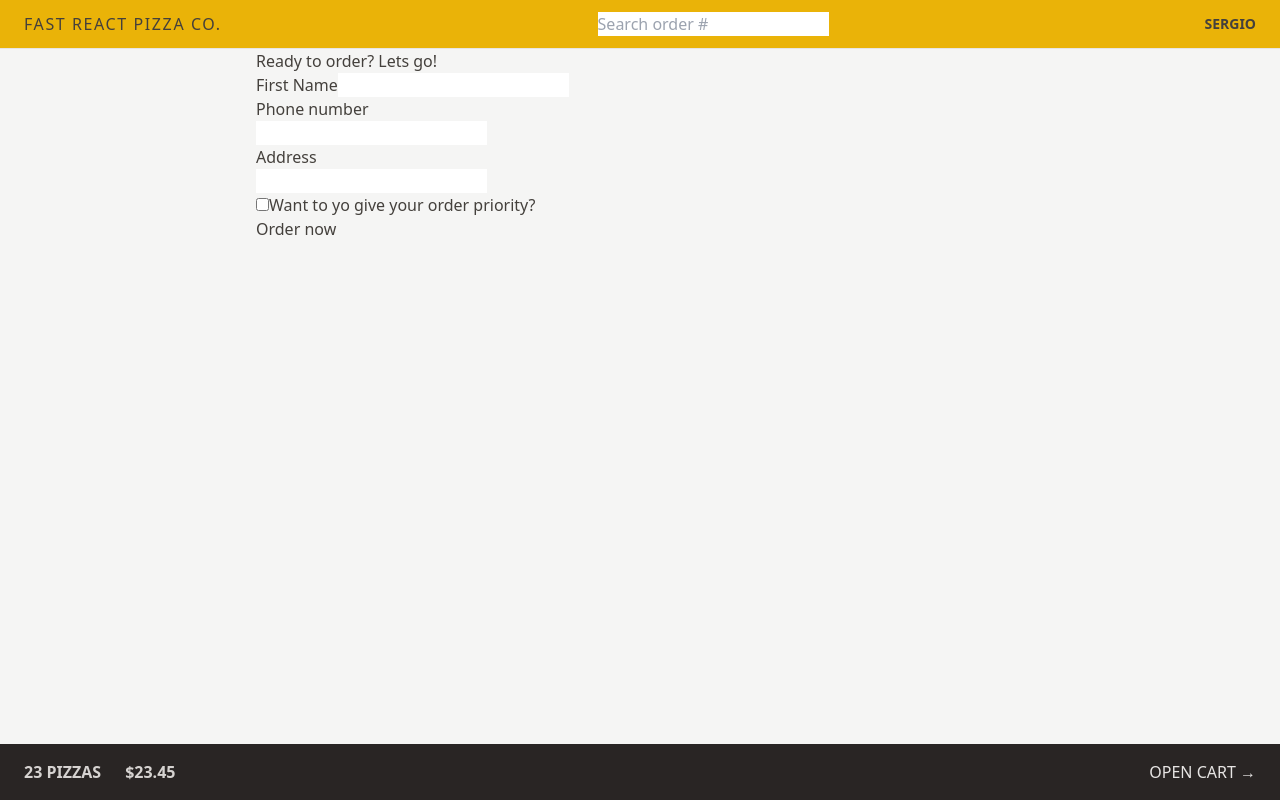
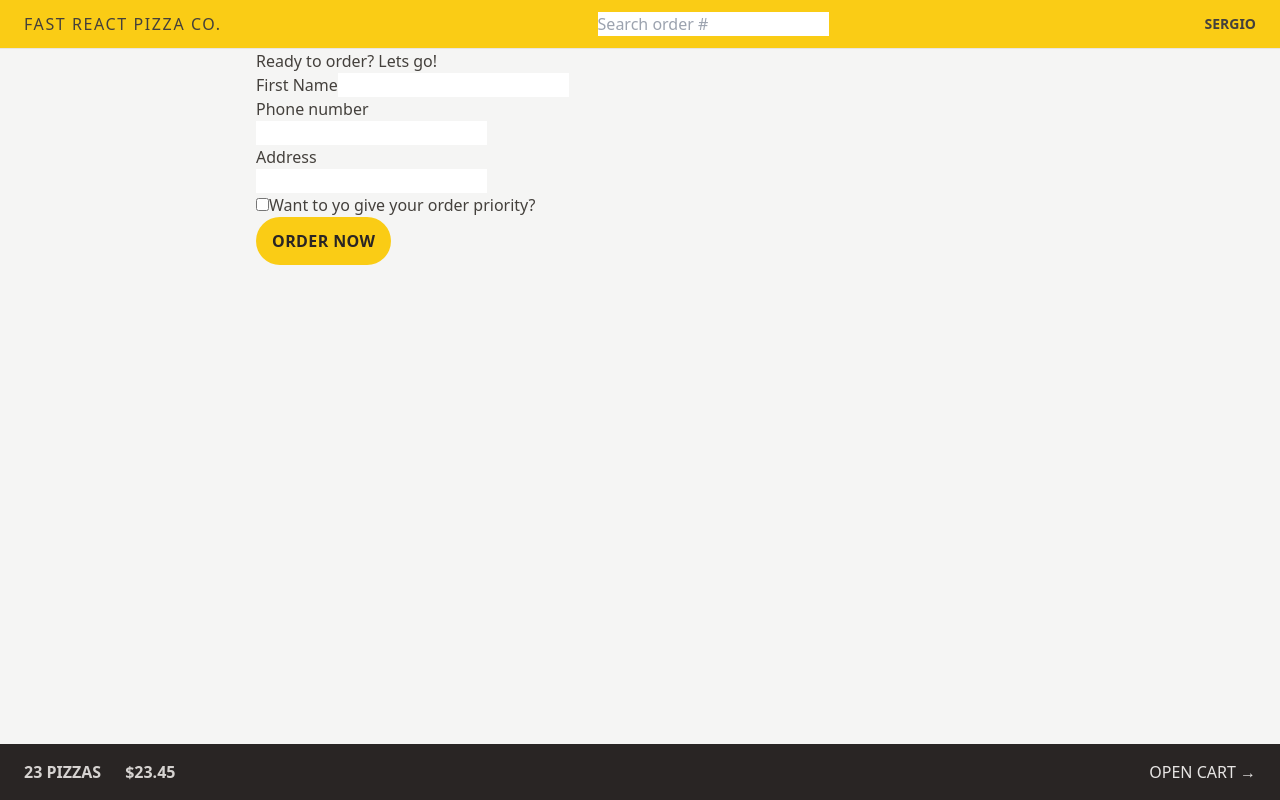
Before and after one commit to sergiobni/react-vite-pro-fast-pizza, a React (Vite) app: page /order/new in a window 1280 px wide. Built offline with nearby package versions, Linux system fonts and the light colour scheme.

Commit message:
styling buttons, states and transitions

```diff
--- a/src/features/cart/Cart.jsx
+++ b/src/features/cart/Cart.jsx
@@ -1,23 +1,23 @@
-import { Link } from 'react-router-dom';
+import { Link } from "react-router-dom";
 
 const fakeCart = [
   {
     pizzaId: 12,
-    name: 'Mediterranean',
+    name: "Mediterranean",
     quantity: 2,
     unitPrice: 16,
     totalPrice: 32,
   },
   {
     pizzaId: 6,
-    name: 'Vegetale',
+    name: "Vegetale",
     quantity: 1,
     unitPrice: 13,
     totalPrice: 13,
   },
   {
     pizzaId: 11,
-    name: 'Spinach and Mushroom',
+    name: "Spinach and Mushroom",
     quantity: 1,
     unitPrice: 15,
     totalPrice: 15,
@@ -29,7 +29,12 @@ function Cart() {
 
   return (
     <div>
-      <Link to="/menu">&larr; Back to menu</Link>
+      <Link
+        to="/menu"
+        className="text-sm text-blue-500 hover:text-blue-600 hover:underline"
+      >
+        &larr; Back to menu
+      </Link>
 
       <h2>Your cart, %NAME%</h2>
 
--- a/src/features/order/CreateOrder.jsx
+++ b/src/features/order/CreateOrder.jsx
@@ -1,30 +1,30 @@
-import { Form, redirect, useActionData, useNavigation } from 'react-router-dom';
-import { createOrder } from '../../services/apiRestaurant';
+import { Form, redirect, useActionData, useNavigation } from "react-router-dom";
+import { createOrder } from "../../services/apiRestaurant";
 
 // https://uibakery.io/regex-library/phone-number
-const isValidPhone = str =>
+const isValidPhone = (str) =>
   /^\+?\d{1,4}?[-.\s]?\(?\d{1,3}?\)?[-.\s]?\d{1,4}[-.\s]?\d{1,4}[-.\s]?\d{1,9}$/.test(
-    str
+    str,
   );
 
 const fakeCart = [
   {
     pizzaId: 12,
-    name: 'Mediterranean',
+    name: "Mediterranean",
     quantity: 2,
     unitPrice: 16,
     totalPrice: 32,
   },
   {
     pizzaId: 6,
-    name: 'Vegetale',
+    name: "Vegetale",
     quantity: 1,
     unitPrice: 13,
     totalPrice: 13,
   },
   {
     pizzaId: 11,
-    name: 'Spinach and Mushroom',
+    name: "Spinach and Mushroom",
     quantity: 1,
     unitPrice: 15,
     totalPrice: 15,
@@ -33,7 +33,7 @@ const fakeCart = [
 
 function CreateOrder() {
   const navigation = useNavigation();
-  const isSubmitting = navigation.state === 'submitting';
+  const isSubmitting = navigation.state === "submitting";
 
   const formErrors = useActionData();
 
@@ -78,8 +78,11 @@ function CreateOrder() {
 
         <div>
           <input type="hidden" name="cart" value={JSON.stringify(cart)} />
-          <button disabled={isSubmitting}>
-            {isSubmitting ? 'Placing order' : 'Order now'}
+          <button
+            disabled={isSubmitting}
+            className="inline-block rounded-full bg-yellow-400 px-4 py-3 font-semibold uppercase tracking-wide text-stone-800 transition-colors duration-300 hover:bg-yellow-300 focus:outline-none focus:ring focus:ring-yellow-300 focus:ring-offset-2 disabled:cursor-not-allowed"
+          >
+            {isSubmitting ? "Placing order" : "Order now"}
           </button>
         </div>
       </Form>
@@ -95,21 +98,22 @@ export async function action({ request }) {
   const order = {
     ...data,
     cart: JSON.parse(data.cart),
-    priority: data.priority === 'on',
+    priority: data.priority === "on",
   };
 
   //Check for errors
   const errors = {};
   if (!isValidPhone(order.phone))
     errors.phone =
-      'Please introduce the correct phone number, it will be necessary to contact you.';
+      "Please introduce the correct phone number, it will be necessary to contact you.";
 
   if (Object.keys(errors).length > 0) return errors;
 
   //If all OK create a new order and redirect
-  const newOrder = await createOrder(order);
+  // const newOrder = await createOrder(order);
 
-  return redirect(`/order/${newOrder.id}`);
+  // return redirect(`/order/${newOrder.id}`);
+  return null;
 }
 
 export default CreateOrder;
--- a/src/ui/Header.jsx
+++ b/src/ui/Header.jsx
@@ -4,7 +4,7 @@ import Username from "../features/user/Username";
 
 function Header() {
   return (
-    <header className="flex items-center justify-between border-b border-stone-200 bg-yellow-500 px-4 py-3 uppercase sm:px-6">
+    <header className="flex items-center justify-between border-b border-stone-200 bg-yellow-400 px-4 py-3 uppercase sm:px-6">
       <Link to="/" className="tracking-widest">
         Fast React Pizza Co.
       </Link>
```
